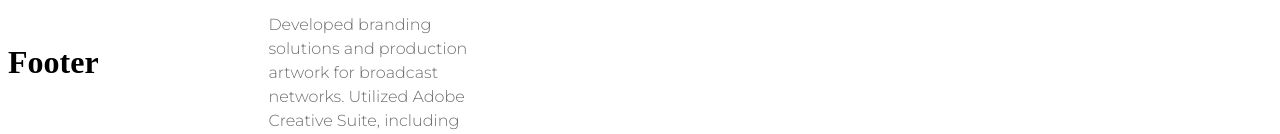
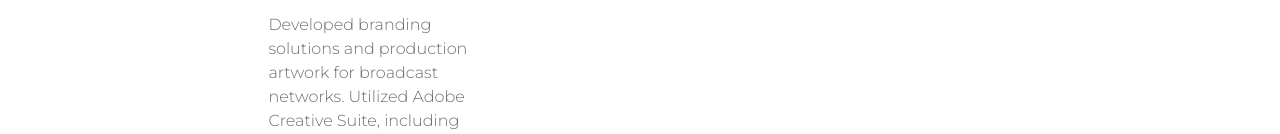
Before and after one commit to mdn87/UX_UI_HW_17, a plain HTML site: page index.html in a window 1280 px wide. Shown: the part 1840-1974 px from the top of the page. Drawn offline with Linux system fonts and the light colour scheme; a web font is replaced by a local one.

Commit message:
hide footer

```diff
--- a/css/index.css
+++ b/css/index.css
@@ -163,6 +163,7 @@ body {
 .footer {
   position: relative;
   bottom: -500px;
+  color: rgba(0,174,239,0)
 }
 
 /* Junk */
```
